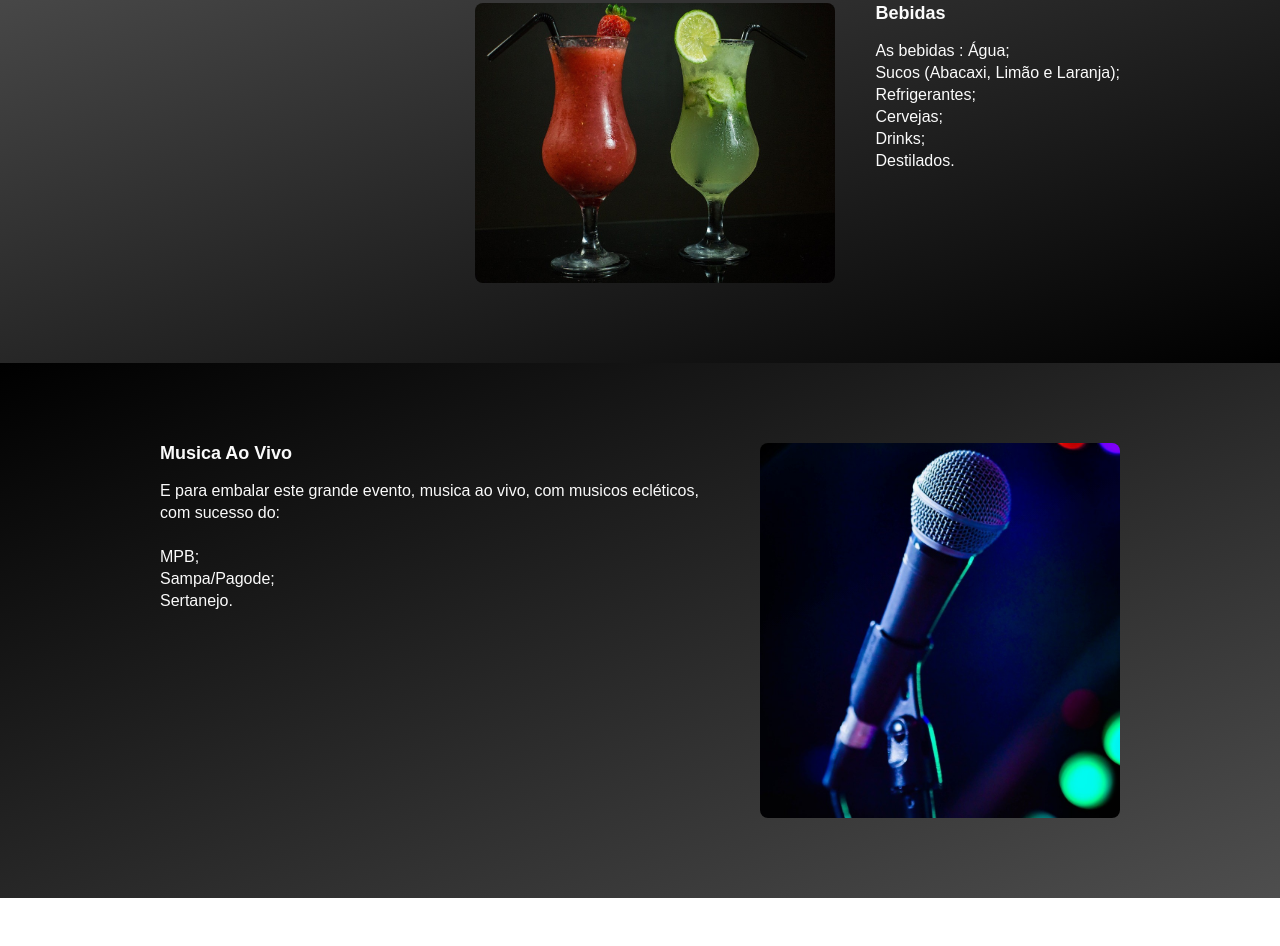
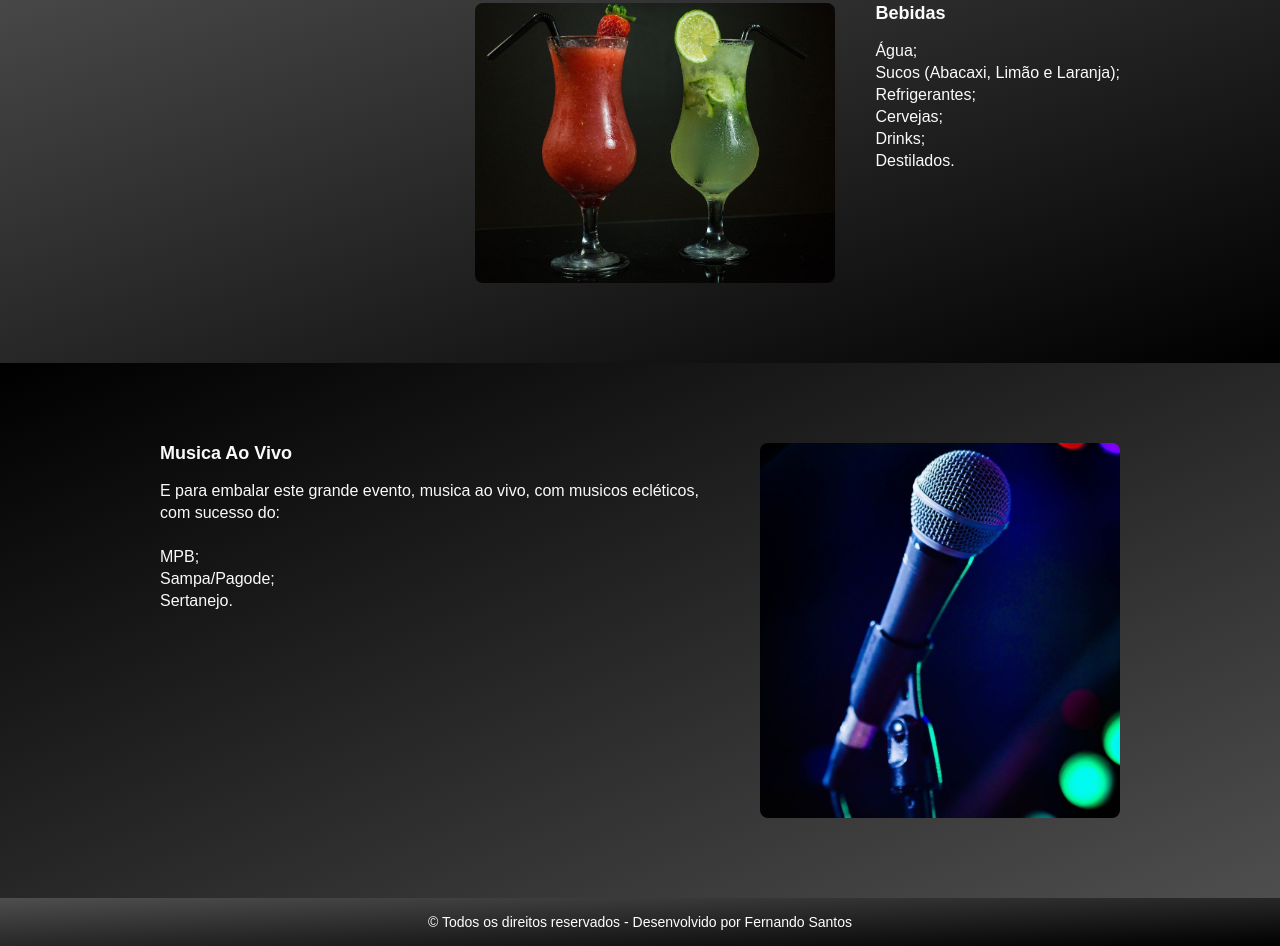
Before and after one commit to fsantos39/fernando_party, a website built with Parcel: page src/index.html in a window 1280 px wide. Shown: the part 1109-2055 px from the top of the page. Before the commit the page ends 2007 px from the top, so only its background shows below. Built offline with nearby package versions, Linux system fonts and the light colour scheme; a web font is replaced by a local one.

Commit message:
criando o rodape

```diff
--- a/src/index.html
+++ b/src/index.html
@@ -57,7 +57,7 @@
                     Bebidas
                 </h2>
                 <p class="evento__cardapio__descricao">
-                    As bebidas : Água; <br>
+                    Água; <br>
                     Sucos (Abacaxi, Limão e Laranja);<br>
                     Refrigerantes; <br>
                     Cervejas;<br>
@@ -81,6 +81,11 @@
             <img class="evento__imagem" src="./images/musica.png" alt="Foto de um Microfone">
         </div>
     </section>
+
+    <footer class="footer">
+        &copy; Todos os direitos reservados - Desenvolvido por Fernando Santos
+    </footer>
+
     <script src="https://unpkg.com/aos@next/dist/aos.js"></script>
     <script src="scripts/main.js"></script>
 </body>
--- /dev/null
+++ b/src/styles/_footer.scss
@@ -0,0 +1,11 @@
+@use 'variaveis';
+
+.footer {
+    background-image: linear-gradient(to bottom right, variaveis.$corCinzaEscuro, variaveis.$corPreta);
+    color: variaveis.$corBranca;
+    padding: 16px 0;
+    width: 100%;
+    margin: 0 auto;
+    text-align: center;
+    font-size: 14px;
+}
--- a/src/styles/main.scss
+++ b/src/styles/main.scss
@@ -2,6 +2,7 @@
 @use '../styles/components/infos';
 @use '../styles/components/buttons';
 @use 'evento';
+@use 'footer';
 
 *{
     margin: 0;
```
